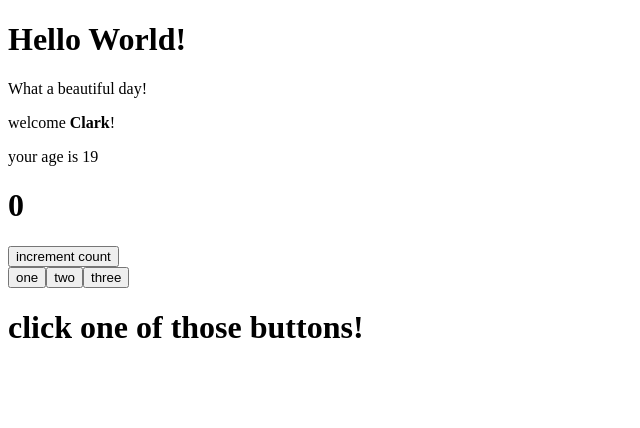
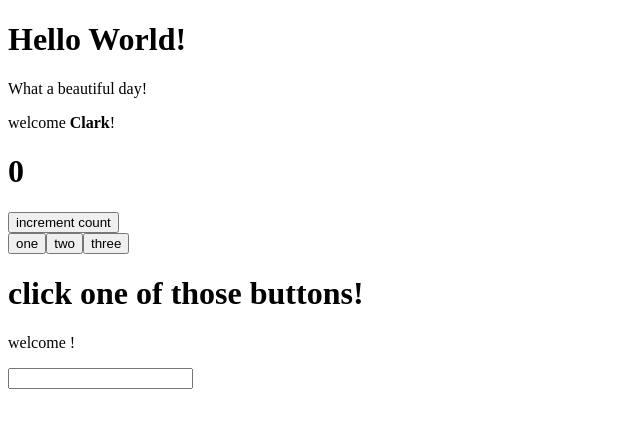
Before and after one commit to karimhaj/react-exercises, a React (Create React App) app in the folder my-app/: page / in a window 1280 px wide. Shown: the top 428 px of the page, without its empty margins (0-640 px from the left). Built offline with nearby package versions, Linux system fonts and the light colour scheme.

Commit message:
complete exercise 1 of forms

```diff
--- a/my-app/src/App.js
+++ b/my-app/src/App.js
@@ -2,6 +2,7 @@ import React from "react";
 import { Hello } from './HelloWorld';
 import { Welcome } from './Message';
 import Counter from "./Counter";
+import { InteractiveWelcome } from "./InteractiveWelcome";
 
 const theName = <b>Clark</b>;
 
@@ -12,6 +13,7 @@ export class App extends React.Component {
                 <Hello />
                 <Welcome age="19" name={theName}/>
                 <Counter value={0} incrementInterval={1000} incrementAmount={2} />
+                <InteractiveWelcome />
             </div>
         )
     }
--- /dev/null
+++ b/my-app/src/InteractiveWelcome.js
@@ -0,0 +1,23 @@
+import React from "react";
+import { Welcome } from "./Message";
+
+export class InteractiveWelcome extends React.Component{
+
+    state ={ username: '' }
+
+    handleUsernameInputChange = (event) =>{
+        this.setState({
+            username: event.target.value
+        })
+        return console.log(this.state);
+    }
+
+    render(){
+        return (
+            <div>
+                <Welcome name={this.state.username}/>
+                <input type= "text" value={this.state.username} onChange={this.handleUsernameInputChange}/>
+            </div>
+        )
+    }
+}
--- a/my-app/src/Message.js
+++ b/my-app/src/Message.js
@@ -11,9 +11,9 @@ export class Welcome extends React.Component {
         return (
             <div>
         <p>welcome {this.props.name}!</p>
-        <Age age = {this.props.age}/>
+        {/* <Age age = {this.props.age}/>
 
-        {/* {
+        {
         this.props.age > 18 && this.props.age < 65 && this.props.name === 'John'
         ?<Age age = {this.props.age}/>
         : <p>age is not between 19 and 64 or the name is not John</p>
@@ -24,7 +24,6 @@ export class Welcome extends React.Component {
 
     }
 }
-
 
 
 export class Age extends React.Component{
@@ -38,6 +37,6 @@ export class Age extends React.Component{
         }
 }
 
-Welcome.defaultProps = {
-    name: 'john'
-};
+// Welcome.defaultProps = {
+//     name: 'john'
+// };
```
